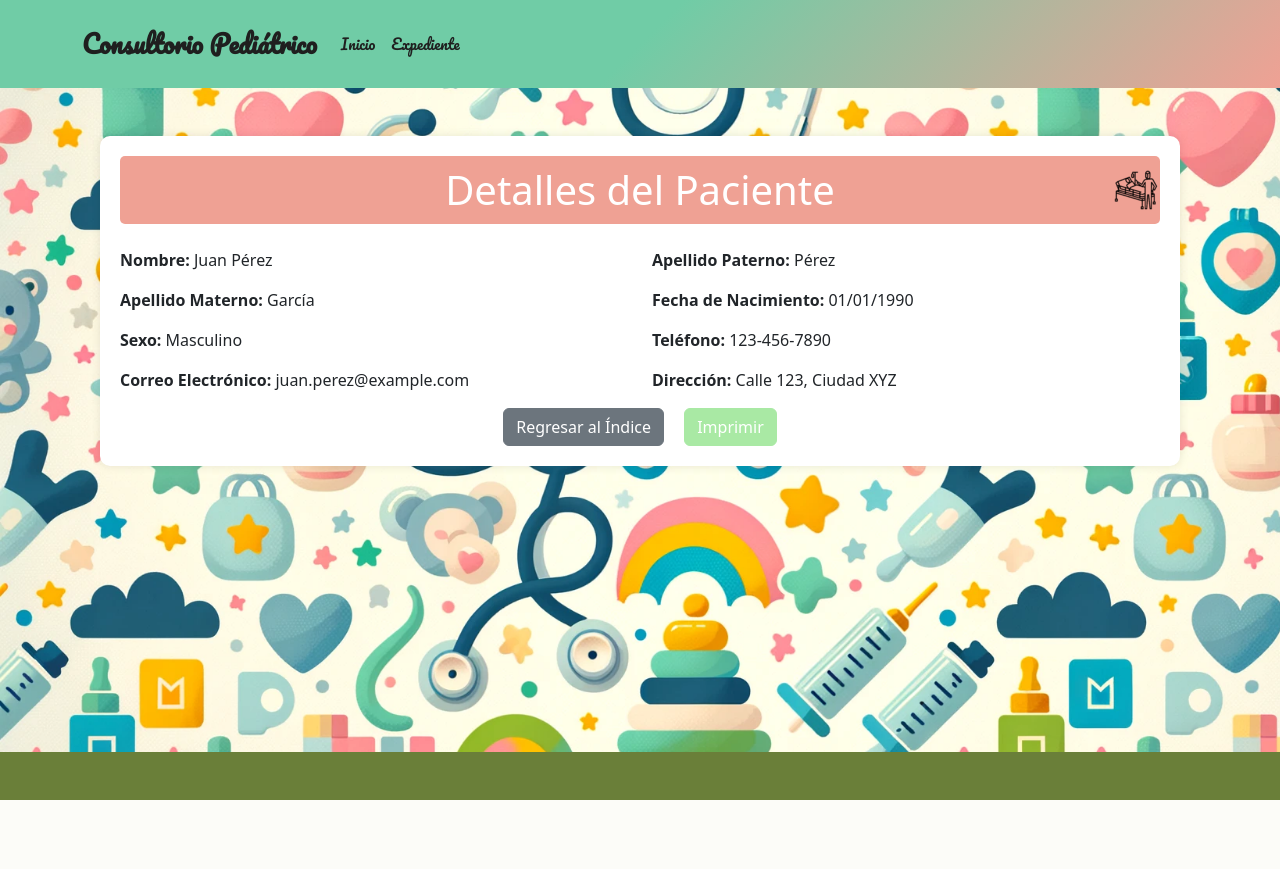
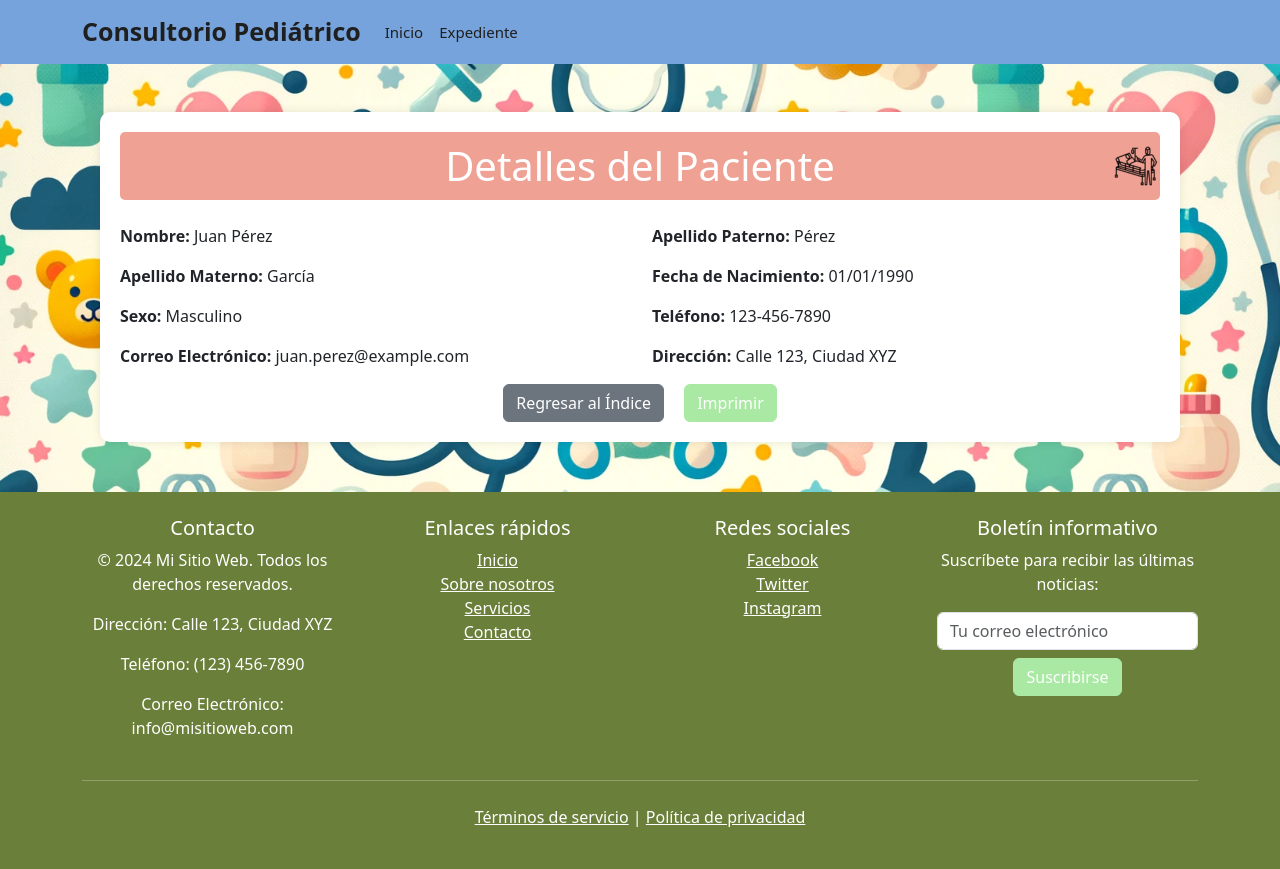
Before and after one commit to AlvaroCastro1/Consultorio, a PHP site: page /Paciente/ver.html in a window 1280 px wide. Before the commit the page ends 800 px from the top, so only its background shows below. Run offline with PHP 8.4, Linux system fonts and the light colour scheme.

Commit message:
Estandar de paginas

```diff
--- /dev/null
+++ b/public_html/Paciente/footer.html
@@ -0,0 +1,52 @@
+<footer class="bg-dark text-white py-4 footer">
+    <div class="container">
+        <div class="row">
+            <!-- Información de contacto -->
+            <div class="col-md-3">
+                <h5>Contacto</h5>
+                <p>© 2024 Mi Sitio Web. Todos los derechos reservados.</p>
+                <p>Dirección: Calle 123, Ciudad XYZ</p>
+                <p>Teléfono: (123) 456-7890</p>
+                <p>Correo Electrónico: info@misitioweb.com</p>
+            </div>
+
+            <!-- Enlaces rápidos -->
+            <div class="col-md-3">
+                <h5>Enlaces rápidos</h5>
+                <ul class="list-unstyled">
+                    <li><a href="/" class="text-white">Inicio</a></li>
+                    <li><a href="/about" class="text-white">Sobre nosotros</a></li>
+                    <li><a href="/services" class="text-white">Servicios</a></li>
+                    <li><a href="/contact" class="text-white">Contacto</a></li>
+                </ul>
+            </div>
+
+            <!-- Redes sociales -->
+            <div class="col-md-3">
+                <h5>Redes sociales</h5>
+                <ul class="list-unstyled">
+                    <li><a href="https://facebook.com" class="text-white">Facebook</a></li>
+                    <li><a href="https://twitter.com" class="text-white">Twitter</a></li>
+                    <li><a href="https://instagram.com" class="text-white">Instagram</a></li>
+                </ul>
+            </div>
+
+            <!-- Boletín informativo -->
+            <div class="col-md-3">
+                <h5>Boletín informativo</h5>
+                <p>Suscríbete para recibir las últimas noticias:</p>
+                <input type="email" class="form-control" placeholder="Tu correo electrónico">
+                <button class="btn btn-primary mt-2">Suscribirse</button>
+            </div>
+        </div>
+
+        <!-- Información legal -->
+        <div class="row">
+            <div class="col text-center">
+                <hr class="my-4">
+                <p><a href="/terms" class="text-white">Términos de servicio</a> | <a href="/privacy"
+                        class="text-white">Política de privacidad</a></p>
+            </div>
+        </div>
+    </div>
+</footer>
--- a/public_html/Paciente/ver.html
+++ b/public_html/Paciente/ver.html
@@ -79,13 +79,13 @@
             <button type="button" class="btn btn-primary ms-3" onclick="imprimir()">Imprimir</button>
         </div>
     </div>
+    <div class="espacio-final"></div>
 
-    <!-- Pie de página -->
-    <footer class="bg-dark text-white py-4 footer">
-        <div class="container">
-            <!-- Reutiliza tu pie de página aquí -->
-        </div>
-    </footer>
+    <!-- Aquí se incluye el footer -->
+    <div data-include="footer.html"></div>
+
+    <!-- Incluir el script Paciente.js -->
+    <script src="/assets/js/Paciente.js"></script>
 
     <!-- Script para redirigir y para imprimir -->
     <script>
--- a/public_html/assets/css/PacientesStyles.css
+++ b/public_html/assets/css/PacientesStyles.css
@@ -1,12 +1,4 @@
-.header {
-    padding: 20px;
-    font-family: 'Pacifico', cursive;  /* Fuente cursiva y elegante */
-    font-size: 26px;                  /* Tamaño de la fuente */
-    font-weight: normal;              /* Peso de la fuente */
-    color: #333;                      /* Color del texto */
-    text-align: center;               /* Alineación al centro */
-    background-image: linear-gradient(135deg,#70cca6,#70cca6, #efa194);  /* Degradado con tres colores */
-}
+
 
 
 .titulo {
--- /dev/null
+++ b/public_html/assets/js/Paciente.js
@@ -0,0 +1,12 @@
+function includeHTML() {
+    const elements = document.querySelectorAll("[data-include]");
+    elements.forEach((element) => {
+      const file = element.getAttribute("data-include");
+      fetch(file)
+        .then((response) => response.text())
+        .then((html) => {
+          element.innerHTML = html;
+        });
+    });
+  }
+  window.addEventListener("load", includeHTML);
```
Also changed, not shown: public_html/Paciente/actualizar.html (+6 -9 lines), public_html/Paciente/crear.html (+4 -51 lines), public_html/Paciente/index.html (+4 -50 lines).
